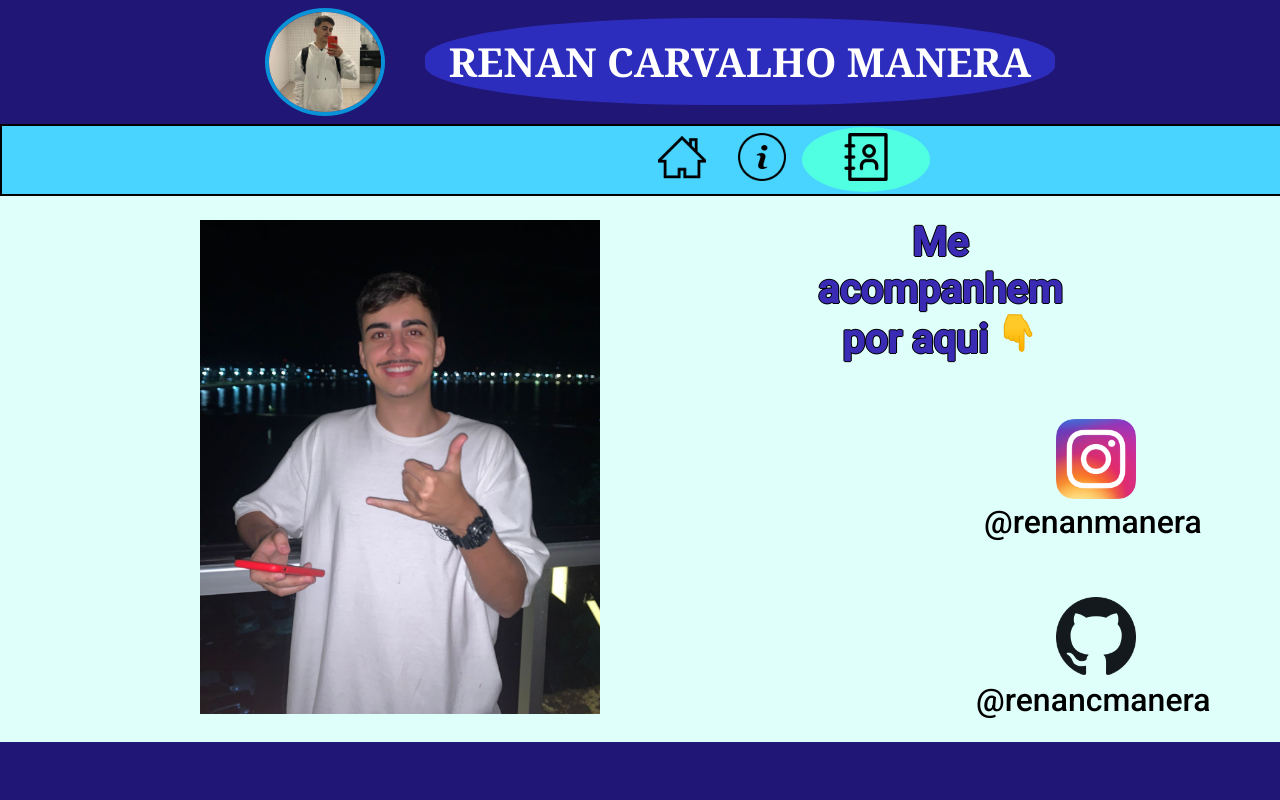
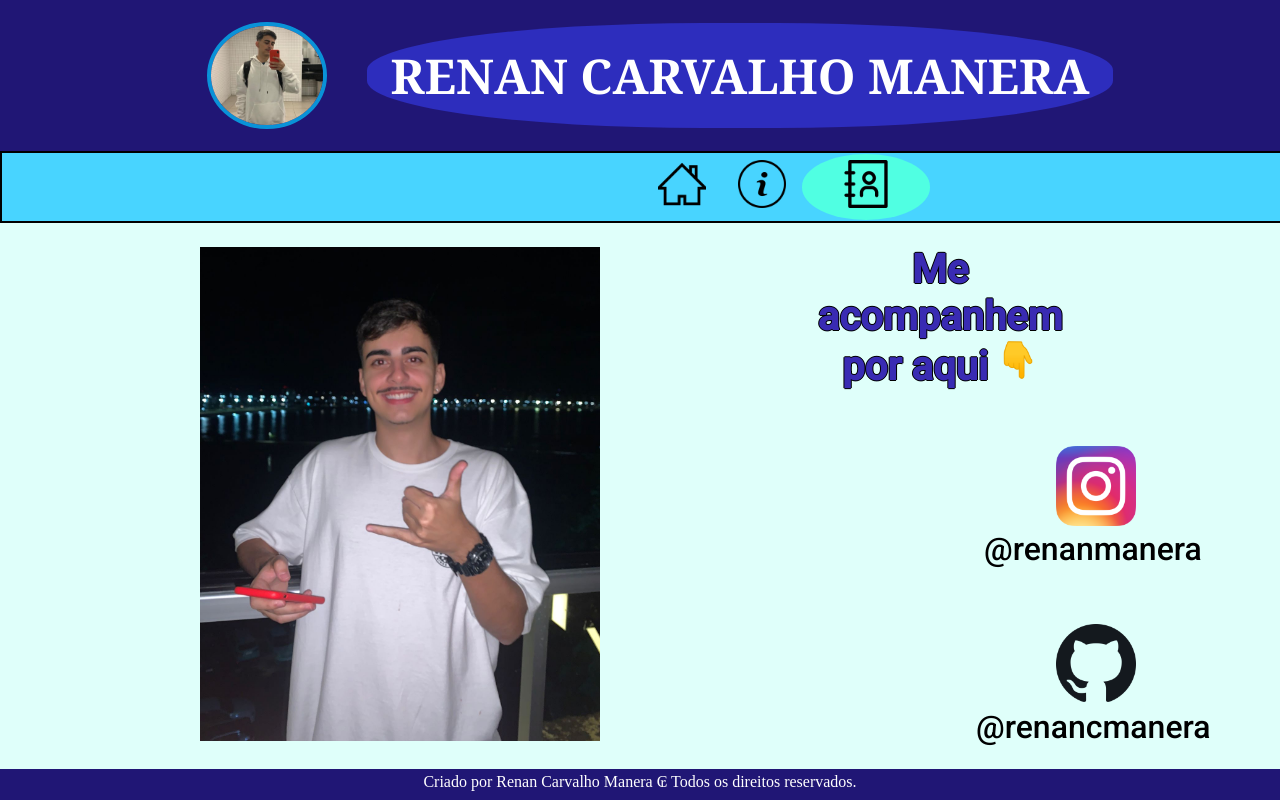
Before and after one commit to renancmanera/portfolio, a plain HTML site: page contato.html in a window 1280 px wide. Drawn offline with Linux system fonts and the light colour scheme.

Commit message:
Add files via upload

```diff
--- a/contato.html
+++ b/contato.html
@@ -59,7 +59,7 @@
     </main>
 
     <footer>
-
+        <p class="direitos"> Criado por Renan Carvalho Manera ₢ Todos os direitos reservados.</p>
     </footer>
 
 </body>
--- a/style.css
+++ b/style.css
@@ -9,17 +9,17 @@ header {
     display: flex;
     align-items: center;
     justify-content: center;
-    padding: 1vh;
+    padding: 2.7vh;
 }
 
 .nome {
     font-family: 'Noto Serif', serif;
-    font-size: 5vh;
+    font-size: 6vh;
     color: rgb(255, 255, 255);
     position: relative;
     transition: all 2.5s ease-in-out;
     background-color: rgb(45, 45, 189);
-    padding: 2vh 3vh;
+    padding: 2.5vh 3vh;
     border-radius: 45%;
 }
 
@@ -90,6 +90,15 @@ footer {
     height: 100%;
     width: 100%;
     background-color: rgba(24, 14, 112, 0.966);
+    margin: auto;
+}
+
+.direitos {
+    font-size: 2vh;
+    color: white;
+    text-align: center;
+    padding: 0.5vh 0vh;
+
 }
 
 .instagram {
```
Also changed, not shown: index.html (+1 -0 lines), sobre.html (+1 -0 lines).
